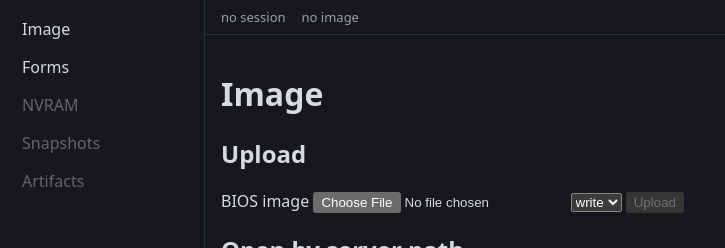
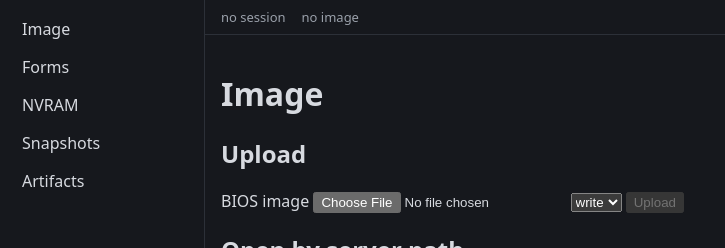
Before and after one commit to wipe-coading-survivors/UEFIPatcher, a SvelteKit app in the folder webui/: page /image in a window 1280 px wide. Shown: the top 248 px of the page, without its empty margins (0-725 px from the left). Built offline with nearby package versions, Linux system fonts and the light colour scheme; no server answers.

Commit message:
feat(webui): layout W3 — svelte:boundary error boundary, sidebar NVRAM/Snapshots/Artifacts, snapshot-индикатор (спека webui-parity §W3)

```diff
--- a/webui/src/lib/state.svelte.ts
+++ b/webui/src/lib/state.svelte.ts
@@ -2,4 +2,5 @@ export const appState = $state({
     sessionId: null as string | null,
     imageId: null as string | null,
     pending: false,
+    snapshotCount: 0,
 });
--- a/webui/src/routes/+layout.svelte
+++ b/webui/src/routes/+layout.svelte
@@ -5,13 +5,17 @@
     import { onMount } from 'svelte';
     let { children } = $props();
     const sections = [
-        { id: 'image', label: 'Image', ready: true },
-        { id: 'forms', label: 'Forms', ready: true },
-        { id: 'nvar', label: 'NVRAM', ready: false },
-        { id: 'snapshots', label: 'Snapshots', ready: false },
-        { id: 'artifacts', label: 'Artifacts', ready: false },
+        { id: 'image', label: 'Image' },
+        { id: 'forms', label: 'Forms' },
+        { id: 'nvar', label: 'NVRAM' },
+        { id: 'snapshots', label: 'Snapshots' },
+        { id: 'artifacts', label: 'Artifacts' },
     ];
     const formsHref = $derived(appState.imageId ? `/forms/${appState.imageId}` : '/forms');
+    const href = (id: string) =>
+        id === 'image' || id === 'artifacts' || !appState.imageId
+            ? `/${id}`
+            : `/${id}/${appState.imageId}`;
     onMount(async () => {
         if (!appState.sessionId) {
             try {
@@ -26,12 +30,10 @@
 <div class="shell">
     <nav aria-label="sections">
         {#each sections as s (s.id)}
-            {#if s.ready && (s.id === 'image')}
-                <a href="/image">{s.label}</a>
-            {:else if s.ready && s.id === 'forms'}
+            {#if s.id === 'forms'}
                 <a href={formsHref}>{s.label}</a>
             {:else}
-                <span aria-disabled="true" title="not in W2">{s.label}</span>
+                <a href={href(s.id)}>{s.label}</a>
             {/if}
         {/each}
     </nav>
@@ -42,7 +44,16 @@
             </span>
             <span id="status-image">{appState.imageId ?? 'no image'}</span>
             {#if appState.pending}<span id="status-pending" title="pending actions">●</span>{/if}
+            {#if appState.snapshotCount > 0}
+                <span id="status-snapshots" title="image snapshots">▣ {appState.snapshotCount}</span>
+            {/if}
         </header>
-        <main>{@render children?.()}</main>
+        <svelte:boundary>
+            <main>{@render children?.()}</main>
+            {#snippet failed(message, reset)}
+                <p class="error" role="alert">section crashed: {(message as Error).message}</p>
+                <button onclick={reset}>Reset section</button>
+            {/snippet}
+        </svelte:boundary>
     </div>
 </div>
--- a/webui/src/routes/app.css
+++ b/webui/src/routes/app.css
@@ -8,3 +8,4 @@ nav span[aria-disabled='true'] { opacity: 0.4; cursor: not-allowed; }
 .main { flex: 1; display: flex; flex-direction: column; }
 header { display: flex; gap: 16px; padding: 8px 16px; border-bottom: 1px solid #2c3038; font-size: 13px; color: #9aa0aa; }
 main { flex: 1; padding: 16px; }
+.error { color: #e06c75; }
```
Also changed, not shown: 1 other file (tests, documents, lock files or other folders).
